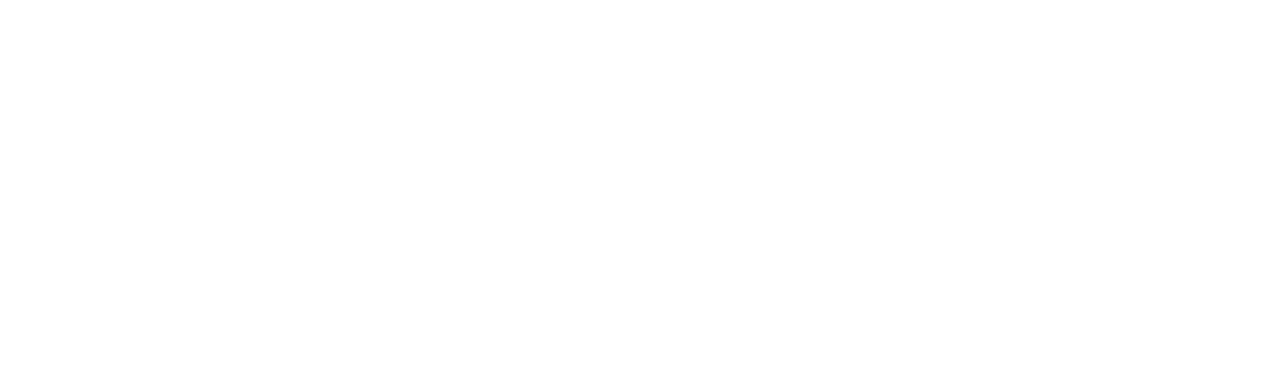
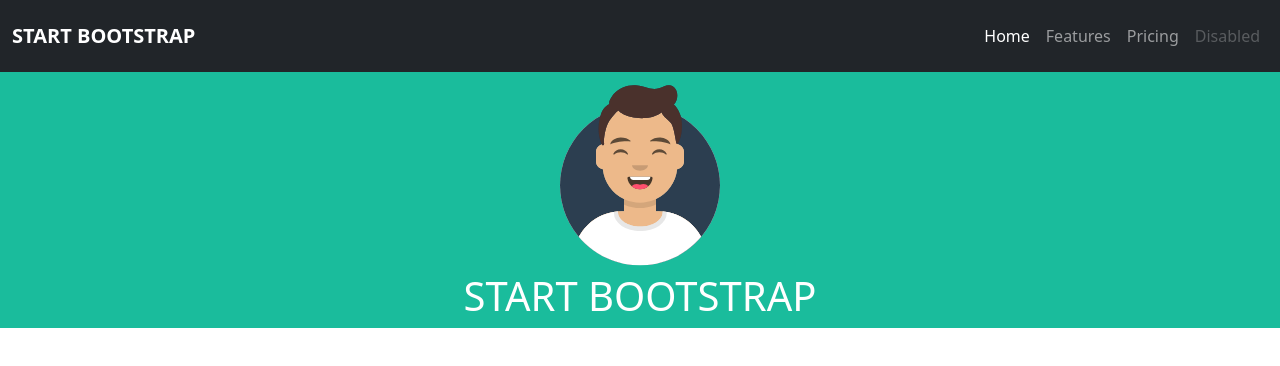
Before and after one commit to Paolo-dev-it/html-css-bootstrap-freelancer, a plain HTML site: page index.html in a window 1280 px wide. Drawn offline with nearby package versions, Linux system fonts and the light colour scheme.

Commit message:
Navbar completed and started working on green section

```diff
--- a/assets/css/style.css
+++ b/assets/css/style.css
@@ -0,0 +1,15 @@
+.navbar-dark {
+  background-color: #2c3e50;
+}
+.navbar-collapse {
+  flex-grow: 0;
+}
+
+.presentation-green {
+  background-color: #1abc9c;
+}
+
+.avatar {
+  width: 200px;
+  height: 200px;
+}
--- a/index.html
+++ b/index.html
@@ -6,11 +6,70 @@
     <meta name="viewport" content="width=device-width, initial-scale=1.0" />
     <link
       href="https://cdn.jsdelivr.net/npm/bootstrap@5.2.2/dist/css/bootstrap.min.css"
+      rel="stylesheet"
+    />
+    <link
+      rel="stylesheet"
+      href="https://cdnjs.cloudflare.com/ajax/libs/font-awesome/6.2.0/css/all.min.css"
+      integrity="sha512-xh6O/CkQoPOWDdYTDqeRdPCVd1SpvCA9XXcUnZS2FmJNp1coAFzvtCN9BmamE+4aHK8yyUHUSCcJHgXloTyT2A=="
+      crossorigin="anonymous"
+      referrerpolicy="no-referrer"
     />
     <title>Document</title>
     <link rel="stylesheet" href="./assets/css/style.css" />
   </head>
   <body>
+    <!-- ------ SEZIONE NAVBAR ------ -->
+
+    <nav class="navbar navbar-expand-md navbar-dark bg-dark pt-4 pb-4 py-md-3">
+      <div class="container-fluid">
+        <a class="navbar-brand text-uppercase fw-bold" href="#"
+          >start bootstrap</a
+        >
+        <button
+          class="navbar-toggler"
+          type="button"
+          data-bs-toggle="collapse"
+          data-bs-target="#navbarNav"
+          aria-controls="navbarNav"
+          aria-expanded="false"
+          aria-label="Toggle navigation"
+        >
+          <span class="navbar-toggler-icon"></span>
+        </button>
+        <div class="collapse navbar-collapse" id="navbarNav">
+          <ul class="navbar-nav">
+            <li class="nav-item">
+              <a class="nav-link active" aria-current="page" href="#">Home</a>
+            </li>
+            <li class="nav-item">
+              <a class="nav-link" href="#">Features</a>
+            </li>
+            <li class="nav-item">
+              <a class="nav-link" href="#">Pricing</a>
+            </li>
+            <li class="nav-item">
+              <a class="nav-link disabled">Disabled</a>
+            </li>
+          </ul>
+        </div>
+      </div>
+    </nav>
+
+    <!-- ------  SEZIONE PRESENTAZIONE ------ -->
+
+    <section class="presentation-green">
+      <div class="container">
+        <div class="row justify-content-center text-white">
+          <img src="./assets/img/avatar.svg" alt="" class="avatar" />
+          <h1 class="text-center text-uppercase">start bootstrap</h1>
+          <div></div>
+          <div></div>
+          <div></div>
+        </div>
+      </div>
+    </section>
+
     <script src="https://cdn.jsdelivr.net/npm/bootstrap@5.2.2/dist/js/bootstrap.bundle.min.js"></script>
   </body>
 </html>
```
